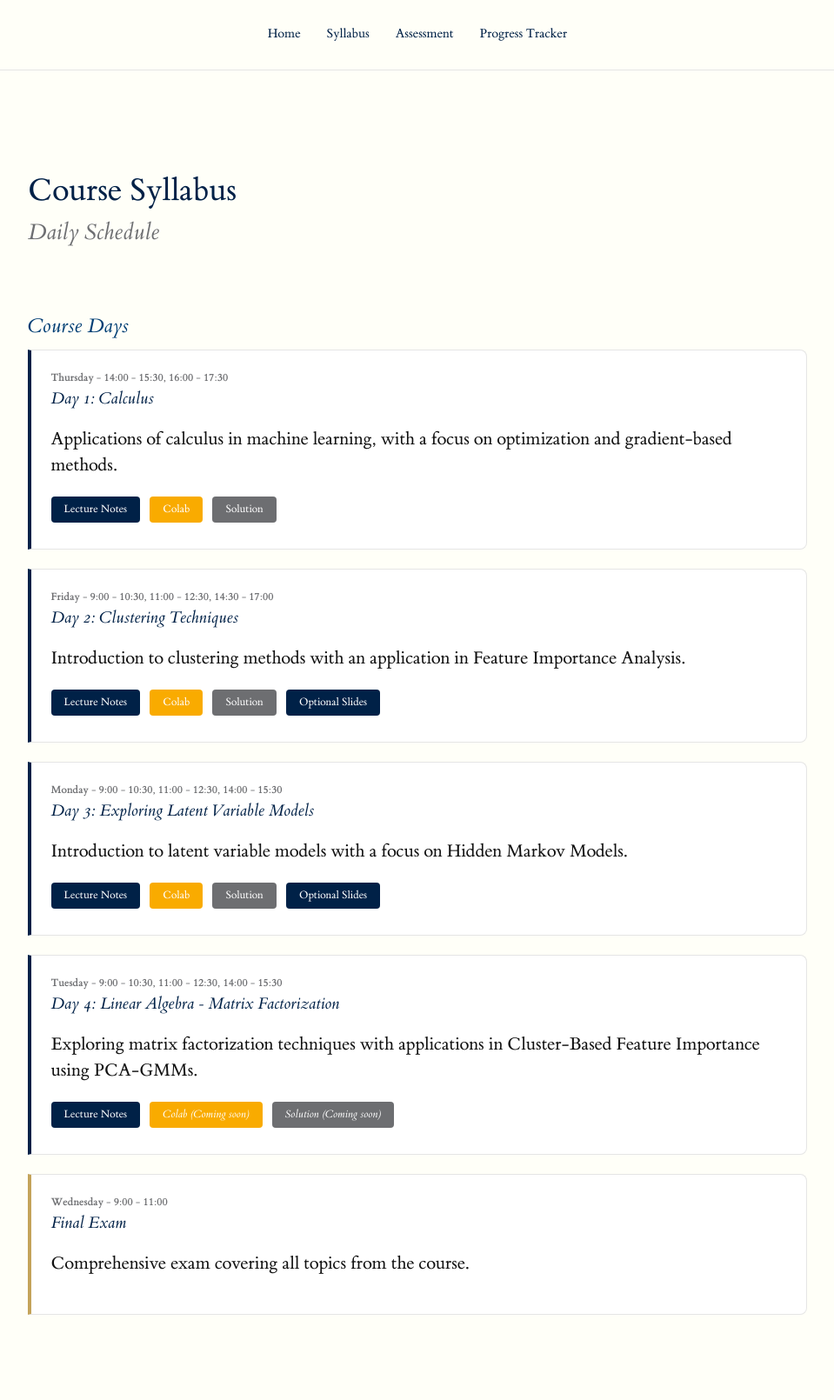
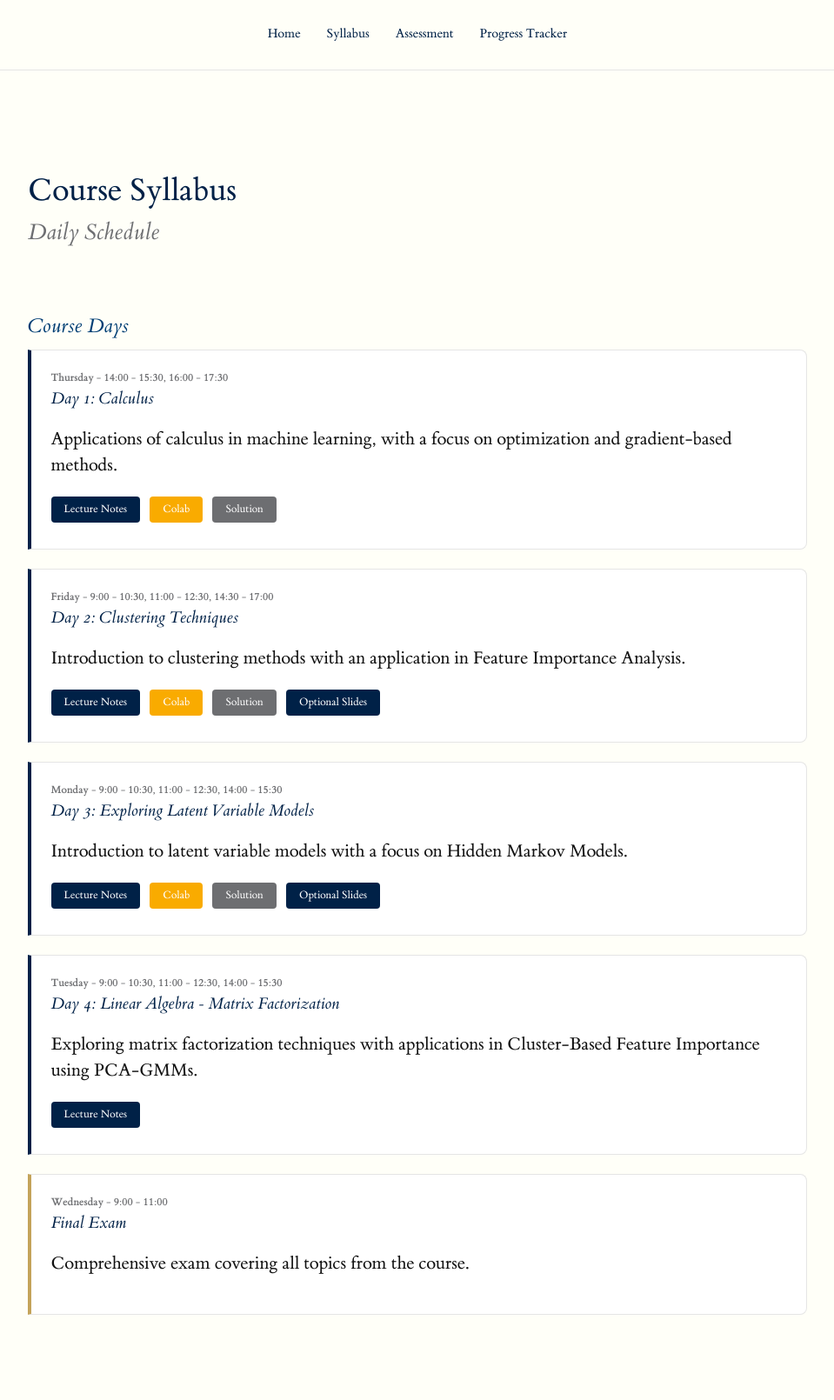
Before and after one commit to hm-ai/UM6P, a Jekyll site: the page built from syllabus.md, in a window 1280 px wide. Shown: the whole page at 87% size, without its empty margins (160-1119 px from the left). Built offline with Jekyll 4.4.1, drawn with Linux system fonts in a browser that asks for light colours.

Commit message:
Remove Day 4 Colab and Solution placeholders
🤖 Generated with [Claude Code](https://claude.com/claude-code)

Co-Authored-By: Claude <noreply@anthropic.com>

```diff
--- a/syllabus.md
+++ b/syllabus.md
@@ -61,8 +61,6 @@ permalink: /syllabus/
       <p>Exploring matrix factorization techniques with applications in Cluster-Based Feature Importance using PCA-GMMs.</p>
       <div class="materials">
         <a href="{{ site.baseurl }}/Lectures/LA_Mathematical_foundations_for_ML___UM6P_class.pdf" class="btn">Lecture Notes</a>
-        <span class="coming-soon btn btn-colab">Colab (Coming soon)</span>
-        <span class="coming-soon btn btn-solution">Solution (Coming soon)</span>
       </div>
     </div>
 
```
